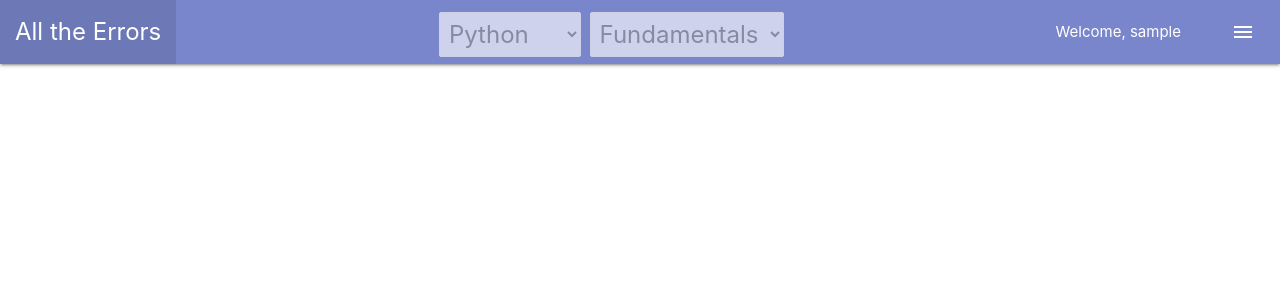
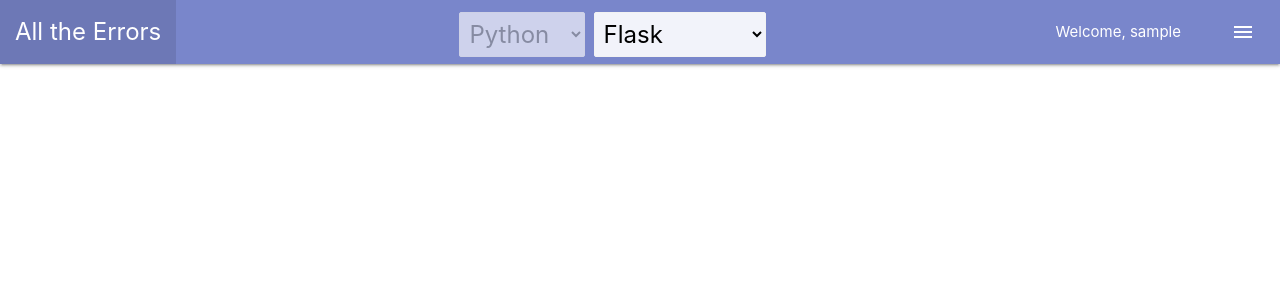
Before and after one commit to tehtertot/errors, a Django app: page / in a window 1280 px wide. Shown: the top 300 px of the page. Run offline with Django 3.2, Linux system fonts and the light colour scheme; the visitor is signed in with stand-in values (Sample User, id 1); data that the repository does not hold is empty.

Commit message:
added error filtering

```diff
--- a/main/models.py
+++ b/main/models.py
@@ -37,7 +37,7 @@ class ErrorMessage(models.Model):
     def __repr__(self):
         return f"<Keyword: {self.message}>"
     def __str__(self):
-        return f"{self.message} ({self.framework.language.name} - {self.framework.name})"
+        return f"{self.message} - {self.display_name} ({self.framework.language.name} - {self.framework.name})"
 
 class StudentImageUpload(models.Model):
     image_error = models.CharField(max_length=255, null=True)
--- a/main/static/errors/css/one.css
+++ b/main/static/errors/css/one.css
@@ -1,5 +1,9 @@
 form .row {
     position: relative;
+}
+
+.w3-display-container {
+    height: 100vh;
 }
 
 .row .col {
--- /dev/null
+++ b/main/static/errors/js/filterErrors.js
@@ -0,0 +1,6 @@
+$("#frm-filter").change(function() {
+    console.log($("#frm-filter").val())
+    $.get(`/filter/${$("#frm-filter").val()}`, function(res) {
+        $("#error-list").html(res);
+    })
+})
--- a/main/templates/errors/home.html
+++ b/main/templates/errors/home.html
@@ -4,24 +4,22 @@
 {% block additionalStatic %}
 {% load static %}
 <link rel="stylesheet" href="{% static 'errors/css/home.css' %}">
+<script src="{% static 'errors/js/filterErrors.js' %}" defer></script>
 {% endblock %}
 
 {% block navbarContent %}
 <select class="browser-default filter-menu xlarge-text" id="lang-filter" disabled>
-    <option value="2">C#</option>
-    <option value="4">Java</option>
-    <option value="3">JavaScript</option>
     <option value="1" selected>Python</option>
 </select>
-<select class="browser-default filter-menu xlarge-text" id="frm-filter" disabled>
-    <option value="1" selected>Fundamentals</option>
-    <option value="2">Flask</option>
-    <option value="4">Django</option>
+<select class="browser-default filter-menu xlarge-text" id="frm-filter">
+    <option value="1">Fundamentals</option>
+    <option value="2" selected>Flask</option>
+    <option value="3">Django</option>
 </select>
 {% endblock%}
 
 {% block content %}
-<div class="row">
+<div class="row" id="error-list">
     {% for e in errors %}
     <a href="{% url 'main:show' e.id %}">
     <div class="card col s4 error-card">
--- a/main/templates/errors/one.html
+++ b/main/templates/errors/one.html
@@ -15,9 +15,9 @@
 {% block content %}
 <div class="container row">
     <div class="col s12 w3-content w3-display-container">
-        <p></p>
         {% for e in error.student_submissions.all %}
             <div class="individual-slides">
+                <p>Submitted by: {{e.uploader.username}}</p>
                 <div class="row internal images">
                     <div class="col s4">
                         <p>Error Message</p>
--- a/main/urls.py
+++ b/main/urls.py
@@ -9,7 +9,8 @@ urlpatterns = [
     path('show/<int:id>', views.show, name="show"),
     path('add/<int:id>', views.add, name="add"),
     path('update<int:id>', views.update_with_solution, name="add_solution"),
-    path('add/explanation/<int:id>', views.add_explanation, name="add_explanation")
+    path('add/explanation/<int:id>', views.add_explanation, name="add_explanation"),
+    path('filter/<int:id>', views.filtered_errors, name="filter_errors"),
     # path('create', views.create, name="create"),
     # path('add_keyword/<int:error_id>/<int:keyword_id>', views.add_keyword, name="add_keyword"),
     # path('add_suggestion/<int:error_id>', views.add_suggestion, name="add_suggestion"),
--- a/main/views.py
+++ b/main/views.py
@@ -10,9 +10,16 @@ def index(request):
     context = {
         "languages": Language.objects.all(),
         "frameworks": Framework.objects.all(),
-        "errors": ErrorMessage.objects.filter(framework_id=1, framework__language_id=1).order_by("message")
+        "errors": ErrorMessage.objects.filter(framework_id=2).order_by("message")
     }
     return render(request, 'errors/home.html', context)
+
+@login_required
+def filtered_errors(request, id):
+    context = {
+        "errors": ErrorMessage.objects.filter(framework_id=id).order_by("message")
+    }
+    return render(request, 'errors/filtered.html', context)
 
 @login_required
 def show(request, id):
```
Also changed, not shown: DVErrors/settings.py (+9 -9 lines), main/templates/errors/filtered.html (added, +12 -0 lines).
